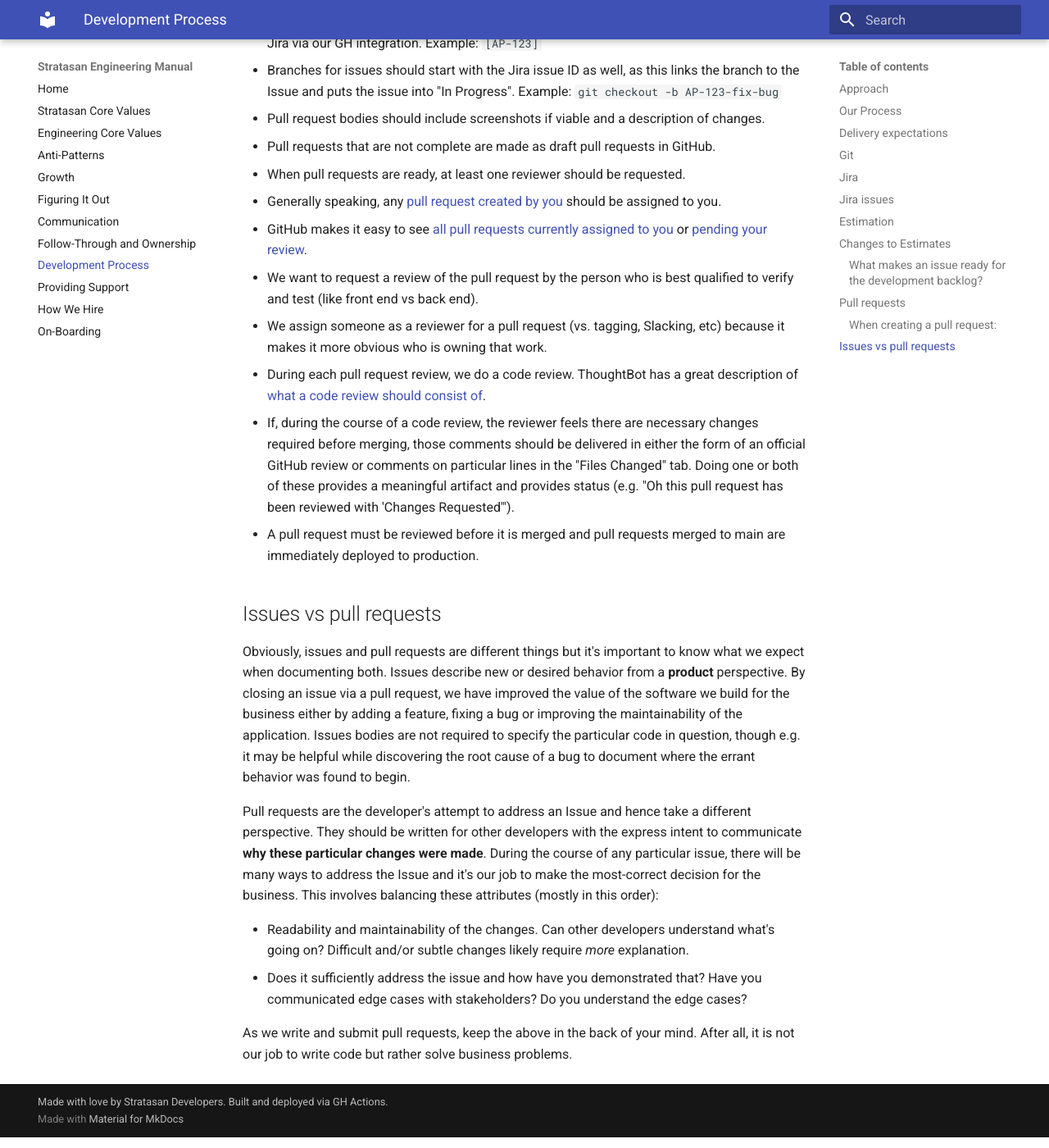
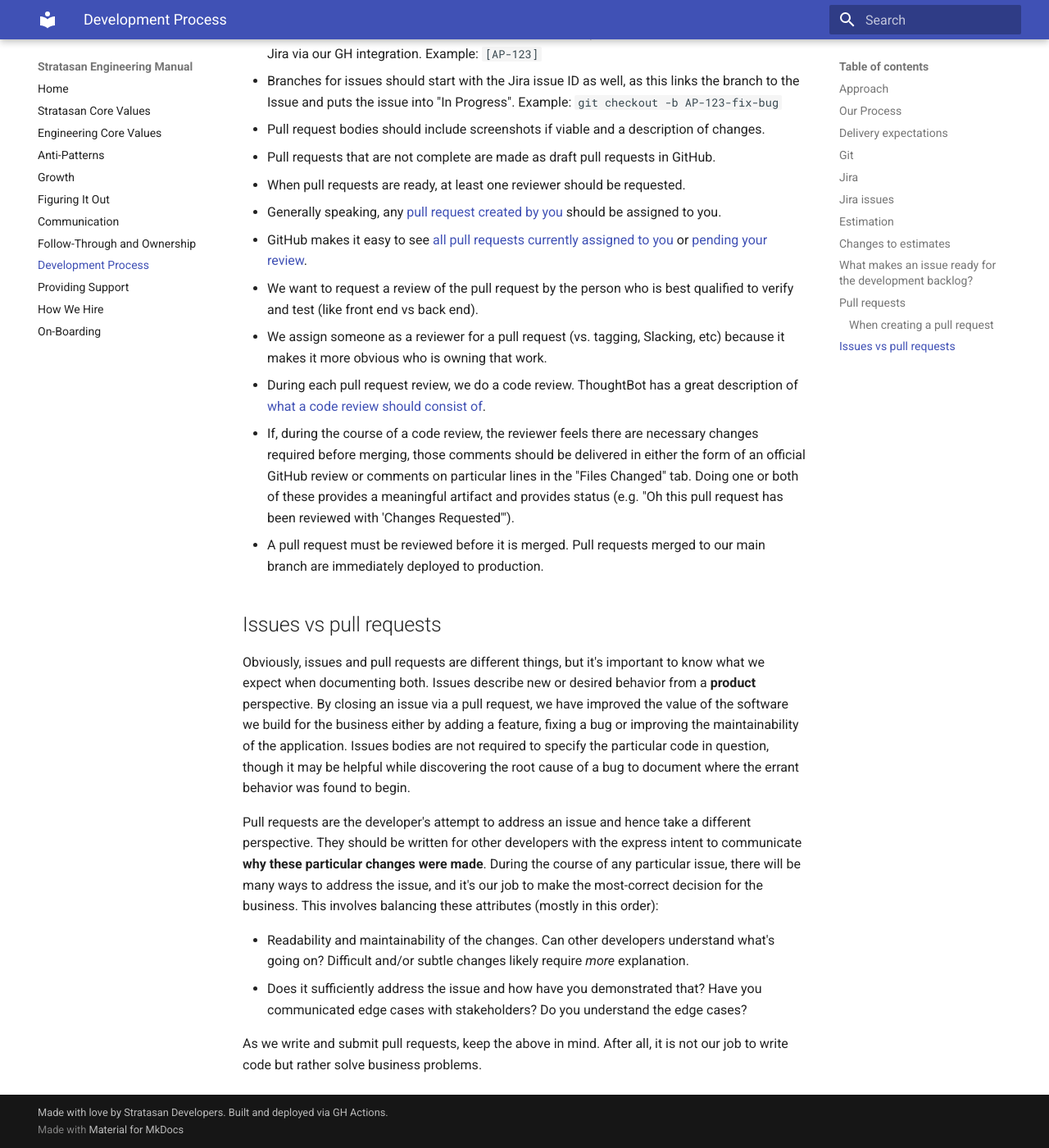
Before and after one commit to stratasan/engineering, an MkDocs documentation site: the page built from docs/development_process.md, in a window 1280 px wide and 1400 px high, scrolled down 3049 px. Shown: the whole window at 82% size. Built offline with MkDocs 1.6.1 and Material for MkDocs 9.7.7, drawn with Linux system fonts in a browser that asks for light colours; old or Windows-style settings are respelled for this version of MkDocs; some of the changed text lies outside the part shown.

Commit message:
Standardize headings and capitalization; reformat a bit

```diff
--- a/docs/development_process.md
+++ b/docs/development_process.md
@@ -23,14 +23,11 @@ We aim to make expectations clear, but if ever they are not and some work might
 
 ## Git
 
-Good commit messages [matter](http://chris.beams.io/posts/git-commit/).
+Good commit messages [matter](http://chris.beams.io/posts/git-commit).
 
 ## Jira
 
-We use [Jira](http://jira.atlassian.net) for managing ticket priority. This allows us to
-visualize and prioritize our work using
-scrum. It also allows us to add estimates
-to work in the form of story points.
+We use [Jira](http://jira.atlassian.net) for managing ticket priority. This allows us to visualize and prioritize our work using scrum. It also allows us to add estimates to work in the form of story points.
 
 ## Jira issues
 
@@ -38,14 +35,12 @@ Issues are the primary unit of work for our development team. They provide a wea
 
 ## Estimation
 
-We apply Jira story point estimations based on effort/difficulty/complexity. We use a fibonacci scale for assigning estimations 1, 2, 3, 5, 8, 13.
+We apply Jira story point estimations based on effort/difficulty/complexity. We use a Fibonacci Scale for assigning estimations. These numbers are 1, 2, 3, 5, 8, and 13.
 
-## Changes to Estimates
+## Changes to estimates
 
-- During the initial estimate, if we uncover new things that _significantly_ expand
-  the scope of the original issue, we will split it into multiple issues (maybe convert the original issue to an epic) and those new issues get estimates.
-- If an issue has already been estimated and work has begun on it, we generally do
-  not modify the issue unless it becomes apparent that the work will be considerably more complex (going from a 1 to a 3, for example). If this occurs, communication with the product manager is required.
+- During the initial estimate, if we uncover new things that _significantly_ expand the scope of the original issue, we will split it into multiple issues (maybe convert the original issue to an epic) and those new issues get estimates.
+- If an issue has already been estimated and work has begun on it, we generally do not modify the issue unless it becomes apparent that the work will be considerably more complex (going from a 1 to a 3, for example). If this occurs, communication with the product manager is required.
 
 - As points increase on an issue, there is more necessity for a _design document_.
   This document outlines the plan of attack for addressing an issue. No code is
@@ -80,7 +73,7 @@ The definition of ready can be different depending on the product team.
 
 Pull requests allow us to propose changes to our code.
 
-### When creating a pull request:
+### When creating a pull request
 
 - It's also a nice convention to make the subject line describe what you're fixing. For example, "Fix overview link color". We think of it like a commit message, because ultimately it becomes one when we squash it. It's also a nice convention to start the subject line with a verb (e.g. Fixes, Implements, Resolves, Removes, etc.)
 - We include the Jira ticket ID in brackets in the PR description, which will be auto-linked to Jira via our GH integration. Example: `[AP-123]`
@@ -95,29 +88,27 @@ Pull requests allow us to propose changes to our code.
     verify and test (like front end vs back end).
   - We assign someone as a reviewer for a pull request (vs. tagging, Slacking, etc) because
     it makes it more obvious who is owning that work.
-- During each pull request review, we do a code review. ThoughtBot has a great
-  description of [what a code review should consist of](https://github.com/thoughtbot/guides/tree/master/code-review).
+- During each pull request review, we do a code review. ThoughtBot has a great description of [what a code review should consist of](https://github.com/thoughtbot/guides/tree/master/code-review).
 - If, during the course of a code review, the reviewer feels there are necessary changes required before merging, those comments should be delivered in either the form of an official GitHub review or comments on particular lines in the "Files Changed" tab. Doing one or both of these provides a meaningful artifact and provides status (e.g. "Oh this pull request has been reviewed with 'Changes Requested'").
-- A pull request must be reviewed before it is merged and pull requests merged to main are immediately deployed to production.
+- A pull request must be reviewed before it is merged. Pull requests merged to our main branch are immediately deployed to production.
 
 ## Issues vs pull requests
 
-Obviously, issues and pull requests are different things but it's important to know what
+Obviously, issues and pull requests are different things, but it's important to know what
 we expect when documenting both. Issues describe new or desired behavior from a
 **product** perspective. By closing an issue via a pull request, we have improved the value of the
 software we build for the business either by adding a feature, fixing a bug or improving
 the maintainability of the application. Issues bodies are not required to specify the
-particular code in question, though e.g. it may be helpful while discovering the root
+particular code in question, though it may be helpful while discovering the root
 cause of a bug to document where the errant behavior was found to begin.
 
-Pull requests are the developer's attempt to address an Issue and hence take a different
+Pull requests are the developer's attempt to address an issue and hence take a different
 perspective. They should be written for other developers with the express intent to communicate
 **why these particular changes were made**. During the course of any particular issue, there
-will be many ways to address the Issue and it's our job to make the most-correct decision
+will be many ways to address the issue, and it's our job to make the most-correct decision
 for the business. This involves balancing these attributes (mostly in this order):
 
 - Readability and maintainability of the changes. Can other developers understand what's going on? Difficult and/or subtle changes likely require _more_ explanation.
 - Does it sufficiently address the issue and how have you demonstrated that? Have you communicated edge cases with stakeholders? Do you understand the edge cases?
 
-As we write and submit pull requests, keep the above in the back of your mind. After all, it is
-not our job to write code but rather solve business problems.
+As we write and submit pull requests, keep the above in mind. After all, it is not our job to write code but rather solve business problems.
```
Also changed, not shown: other parts of docs/development_process.md (+9 -11 lines).
